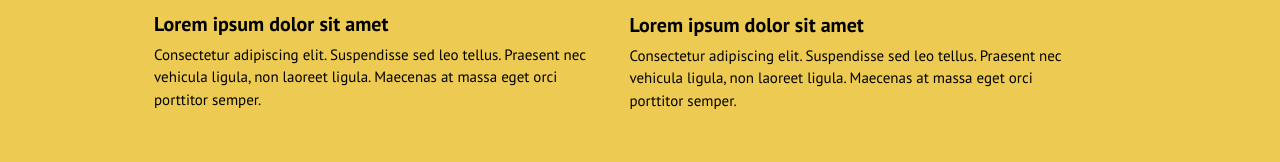
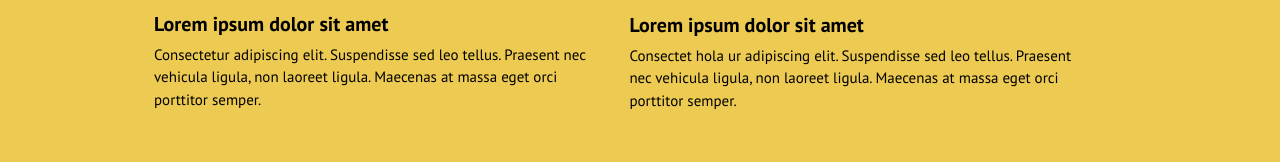
Before and after one commit to JahirAbraham97/BlueBox, a plain HTML site: page index.html in a window 1280 px wide. Shown: the part 2357-2519 px from the top of the page. Drawn offline with nearby package versions, Linux system fonts and the light colour scheme.

Commit message:
Update index.html

```diff
--- a/index.html
+++ b/index.html
@@ -128,7 +128,7 @@
 				<img src="img/boxapp.jpg" class="img-fluid" alt="box-app">
 				<p>	</p>
 				<h4><strong>Lorem ipsum dolor sit amet</strong></h4>
-				<p>Consectetur adipiscing elit. Suspendisse sed leo tellus. Praesent nec vehicula ligula, non laoreet ligula.
+				<p>Consectet hola ur adipiscing elit. Suspendisse sed leo tellus. Praesent nec vehicula ligula, non laoreet ligula.
 				Maecenas at massa eget orci porttitor semper.</p>
 			</div>
 		</div>
```
